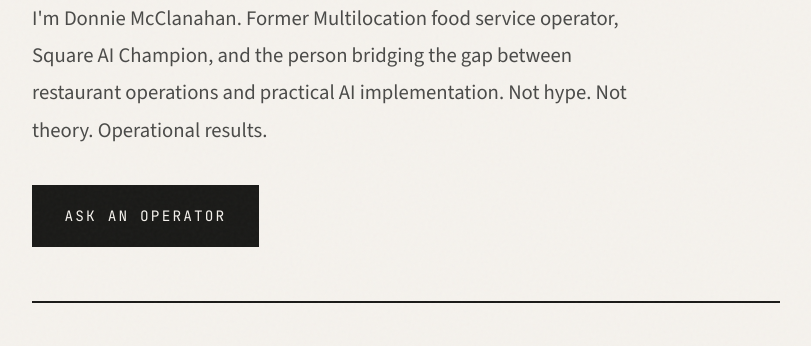
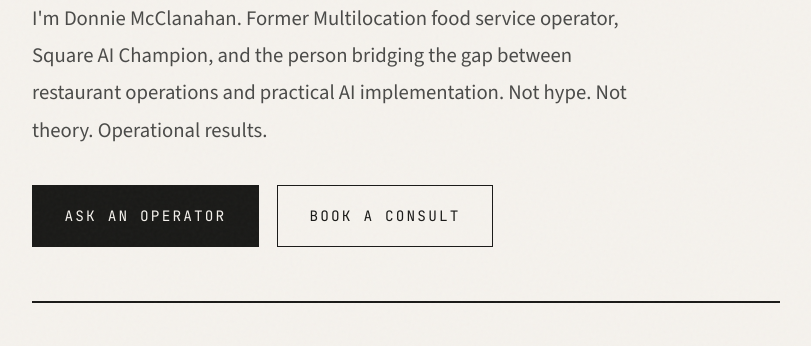
Before and after one commit to foodknoxville/tableandledger, a website: page index.html in a window 1280 px wide. Shown: the part 454-800 px from the top of the page, without its empty margins (234-1045 px from the left). Drawn offline with nearby package versions, Linux system fonts and the light colour scheme.

Commit message:
Session 2 complete: two-CTA hero live (Ask an Operator + Book a Consult)

```diff
--- a/index.html
+++ b/index.html
@@ -680,6 +680,7 @@
             <p class="hero-lede fade-up">I'm Donnie McClanahan. Former Multilocation food service operator, Square AI Champion, and the person bridging the gap between restaurant operations and practical AI implementation. Not hype. Not theory. Operational results.</p>
             <div class="hero-ctas fade-up">
                 <a href="/ask/" class="cta cta--primary">Ask an Operator</a>
+                <a href="https://app.squareup.com/appointments/book/f5s2qjfyx59pv9/LG2XSWE2S85VT/start" class="cta cta--secondary" target="_blank" rel="noopener">Book a Consult</a>
             </div>
         </section>
 
```
